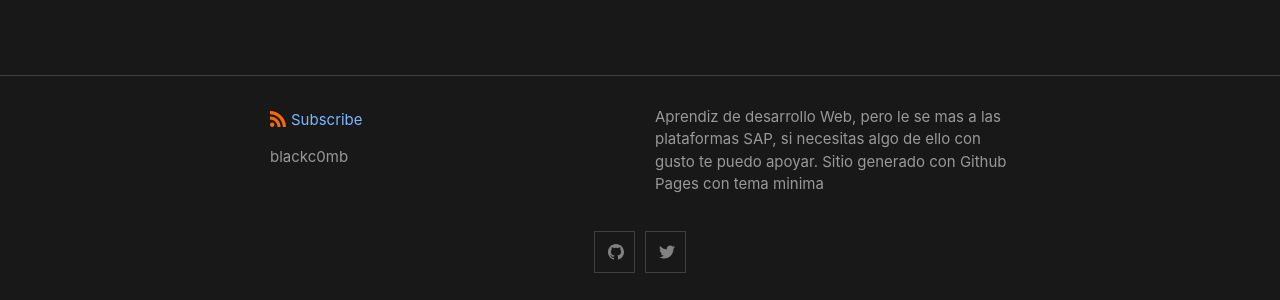
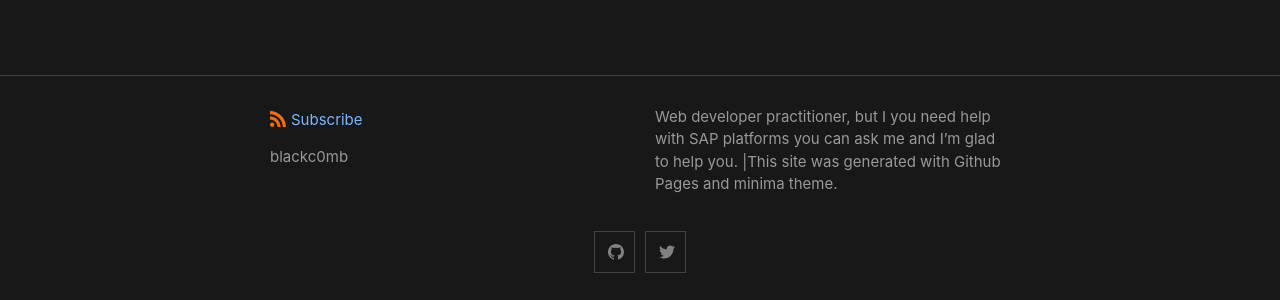
Before and after one commit to blackc0mb/blackc0mb.github.io, a Jekyll site: the page built from index.md, in a window 1280 px wide. Shown: the part 592-892 px from the top of the page. Built offline with Jekyll 4.4.1, drawn with Linux system fonts in a browser that asks for light colours.

Commit message:
Update _config.yml

```diff
--- a/_config.yml
+++ b/_config.yml
@@ -3,8 +3,7 @@ author:
   name: blackc0mb
   #email: your-email@domain.com
 description: > # this means to ignore newlines until "show_excerpts:"
-  Aprendiz de desarrollo Web, pero le se mas a las plataformas SAP, si necesitas algo de ello con gusto te puedo apoyar.
-  Sitio generado con Github Pages con tema minima
+  Web developer practitioner, but I you need help with SAP platforms you can ask me and I’m glad to help you. |This site was generated with Github Pages and minima theme.
 
 show_excerpts: false # set to true to show excerpts on the homepage
 
```
